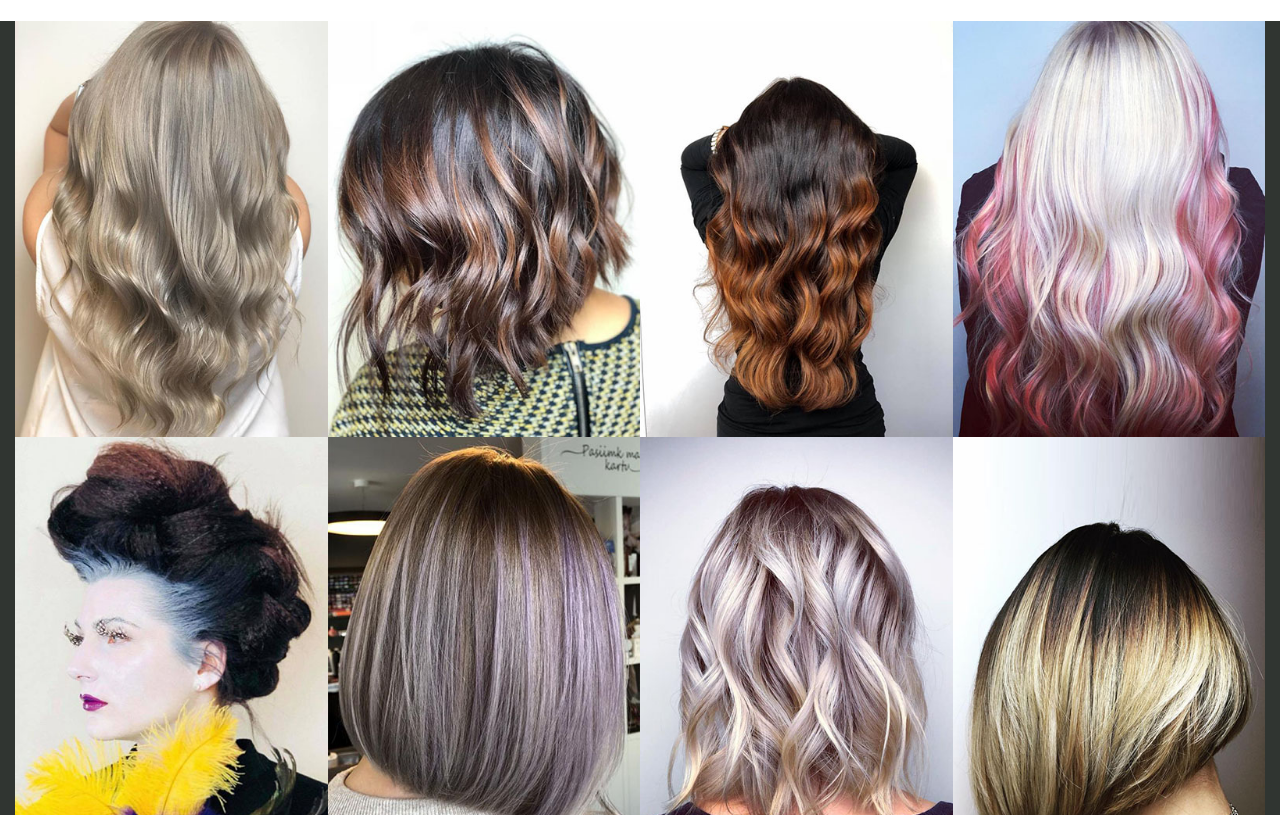
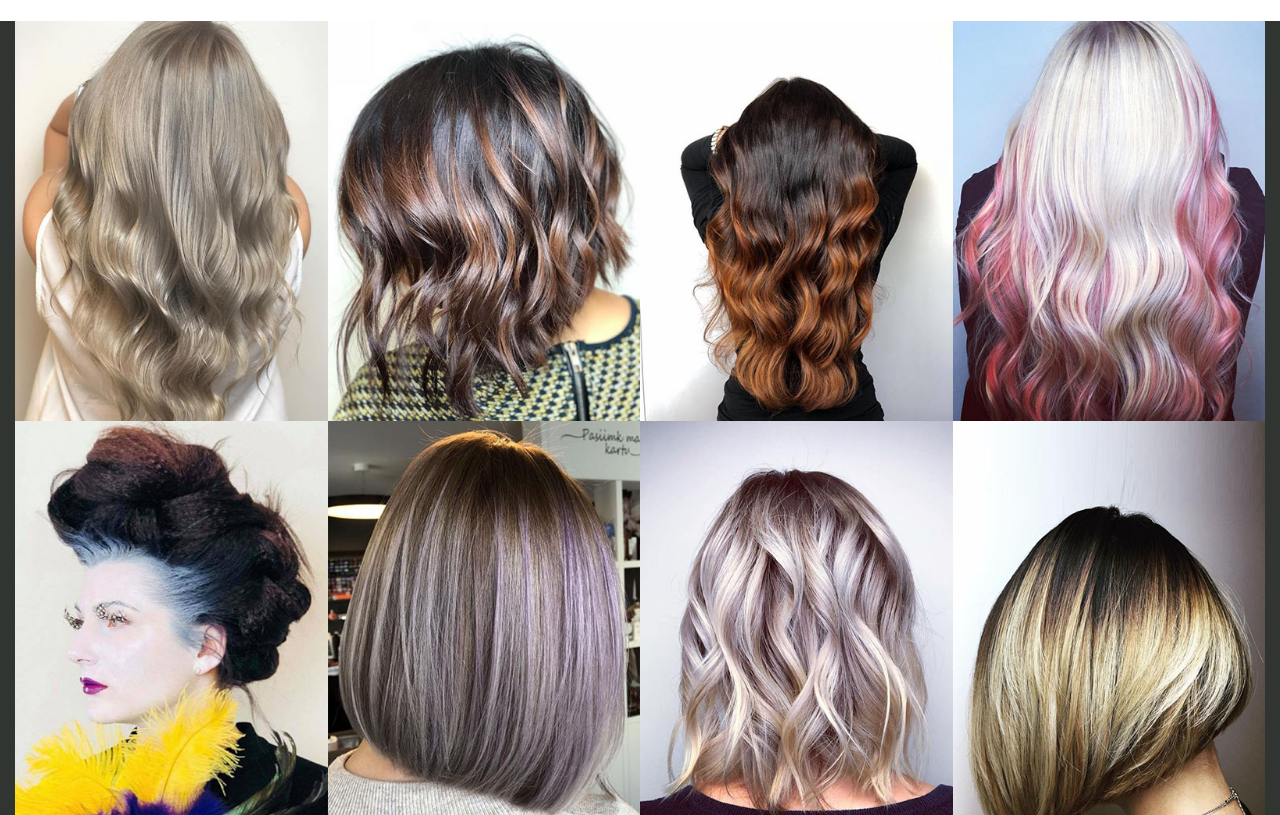
Before and after one commit to masalism/MiWebPage, a website: page galerija.html in a window 1280 px wide. Shown: the part 696-1511 px from the top of the page. Drawn offline with nearby package versions, Linux system fonts and the light colour scheme.

Commit message:
Gallery changes

```diff
--- a/galerija.html
+++ b/galerija.html
@@ -48,7 +48,6 @@
                 </li>
             </ul>
         </div>
-
     </nav>
     <header class="header-secondary">
         <div class="header-secondary__logo-box-sec">
@@ -64,30 +63,30 @@
             <div class="u-center-text">
                 <h2 class="heading-2 u-center-text">Kirpimas | dažymas</h2>
             </div>
-            <div class="gallery__gallery-kirpimas-dazymas">
+            <div class="gallery__gallery-sukuosenos">
                 <section class="gallery-photo">
-                    <a class="gallery-image-link" id="lightbox-img" href="/img/kirp_1.jpg" data-lightbox="gallery-set" data-title="#"><img class="gallery-img" src="/img/kirp_1_small.jpg"></a>
+                    <a class="gallery-image-link" id="lightbox-img" href="/img/kirp_1.jpg" data-lightbox="gallery-set"><img class="gallery-img" src="/img/kirp_1_small.jpg"></a>
                 </section>
                 <section class="gallery-photo">
-                    <a class="gallery-image-link" id="lightbox-img" href="/img/kirp_2.jpg" data-lightbox="gallery-set" data-title="#"><img class="gallery-img" src="/img/kirp_2_small.jpg"></a>
+                    <a class="gallery-image-link" id="lightbox-img" href="/img/kirp_2.jpg" data-lightbox="gallery-set"><img class="gallery-img" src="/img/kirp_2_small.jpg"></a>
                 </section>
                 <section class="gallery-photo">
-                    <a class="gallery-image-link" id="lightbox-img" href="/img/kirp_3.jpg" data-lightbox="gallery-set" data-title="#"><img class="gallery-img" src="/img/kirp_3_small.jpg"></a>
+                    <a class="gallery-image-link" id="lightbox-img" href="/img/kirp_3.jpg" data-lightbox="gallery-set"><img class="gallery-img" src="/img/kirp_3_small.jpg"></a>
                 </section>
                 <section class="gallery-photo">
-                    <a class="gallery-image-link" id="lightbox-img" href="/img/kirp_4.jpg" data-lightbox="gallery-set" data-title="#"><img class="gallery-img" src="/img/kirp_4_small.jpg"></a>
+                    <a class="gallery-image-link" id="lightbox-img" href="/img/kirp_4.jpg" data-lightbox="gallery-set"><img class="gallery-img" src="/img/kirp_4_small.jpg"></a>
                 </section>
                 <section class="gallery-photo">
-                    <a class="gallery-image-link" id="lightbox-img" href="/img/kirp_5.jpg" data-lightbox="gallery-set" data-title="#"><img class="gallery-img" src="/img/kirp_5_small.jpg"></a>
+                    <a class="gallery-image-link" id="lightbox-img" href="/img/kirp_5.jpg" data-lightbox="gallery-set"><img class="gallery-img" src="/img/kirp_5_small.jpg"></a>
                 </section>
                 <section class="gallery-photo">
-                    <a class="gallery-image-link" id="lightbox-img" href="/img/kirp_6.jpg" data-lightbox="gallery-set" data-title="#"><img class="gallery-img" src="/img/kirp_6_small.jpg"></a>
+                    <a class="gallery-image-link" id="lightbox-img" href="/img/kirp_6.jpg" data-lightbox="gallery-set"><img class="gallery-img" src="/img/kirp_6_small.jpg"></a>
                 </section>
                 <section class="gallery-photo">
-                    <a class="gallery-image-link" id="lightbox-img" href="/img/kirp_7.jpg" data-lightbox="gallery-set" data-title="#"><img class="gallery-img" src="/img/kirp_7_small.jpg"></a>
+                    <a class="gallery-image-link" id="lightbox-img" href="/img/kirp_7.jpg" data-lightbox="gallery-set"><img class="gallery-img" src="/img/kirp_7_small.jpg"></a>
                 </section>
                 <section class="gallery-photo">
-                    <a class="gallery-image-link" id="lightbox-img" href="/img/kirp_8.jpg" data-lightbox="gallery-set" data-title="#"><img class="gallery-img" src="/img/kirp_8_small.jpg"></a>
+                    <a class="gallery-image-link" id="lightbox-img" href="/img/kirp_8.jpg" data-lightbox="gallery-set"><img class="gallery-img" src="/img/kirp_8_small.jpg"></a>
                 </section>
             </div>
         </section>
@@ -147,9 +146,9 @@
     </footer>
 
     <script src="js/jquery.min.js"></script>
+    <script src="js/lightbox-plus-jquery.min.js"></script>
     <script src="js/popper.min.js"></script>
     <script src="js/bootstrap.min.js"></script>
-    <script src="js/lightbox-plus-jquery.min.js"></script>
+
 </body>
-
 </html>
--- a/sass/pages/_galerija.scss
+++ b/sass/pages/_galerija.scss
@@ -9,13 +9,14 @@
   margin-top: 1.5rem;
   margin-bottom: 2.5rem;
   max-width: 120rem;
-  position: relative;
 }
 
 .gallery-photo {
   width: 25%;
+  height: 40rem;
   float: left;
   position: relative;
+  display: inline;
 }
 
 .gallery-img {
@@ -23,6 +24,8 @@
   max-width: 100%;
   height: auto;
   width: auto;
+  overflow: hidden;
+  position: relative;
 }
 
 .gallery-img:hover {
```
Also changed, not shown: css/galerija.css.
